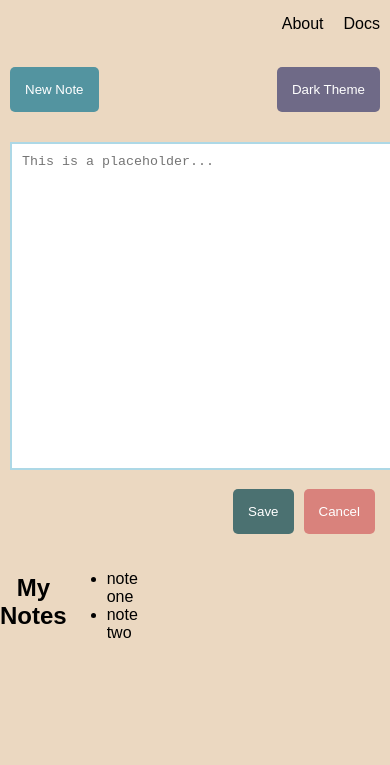
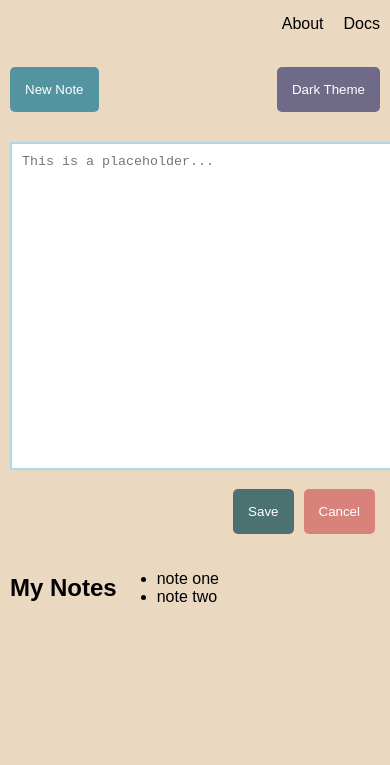
Before and after one commit to enders-o/assignment1, a plain HTML site: page index.html in a window 390 px wide. Shown: the part 79-844 px from the top of the page. Drawn offline with Linux system fonts and the light colour scheme; a web font is replaced by a local one.

Commit message:
Modified positioning of aside

```diff
--- a/styles/styles.css
+++ b/styles/styles.css
@@ -108,7 +108,10 @@ footer a img{
     aside {
         background-color: #EBD8C1;
         grid-row: 6/7;
+        grid-column: 1/3;
         display: flex;
+        width: 100%;
+        margin-left: 10px;
     }
 
     h1 {
```
